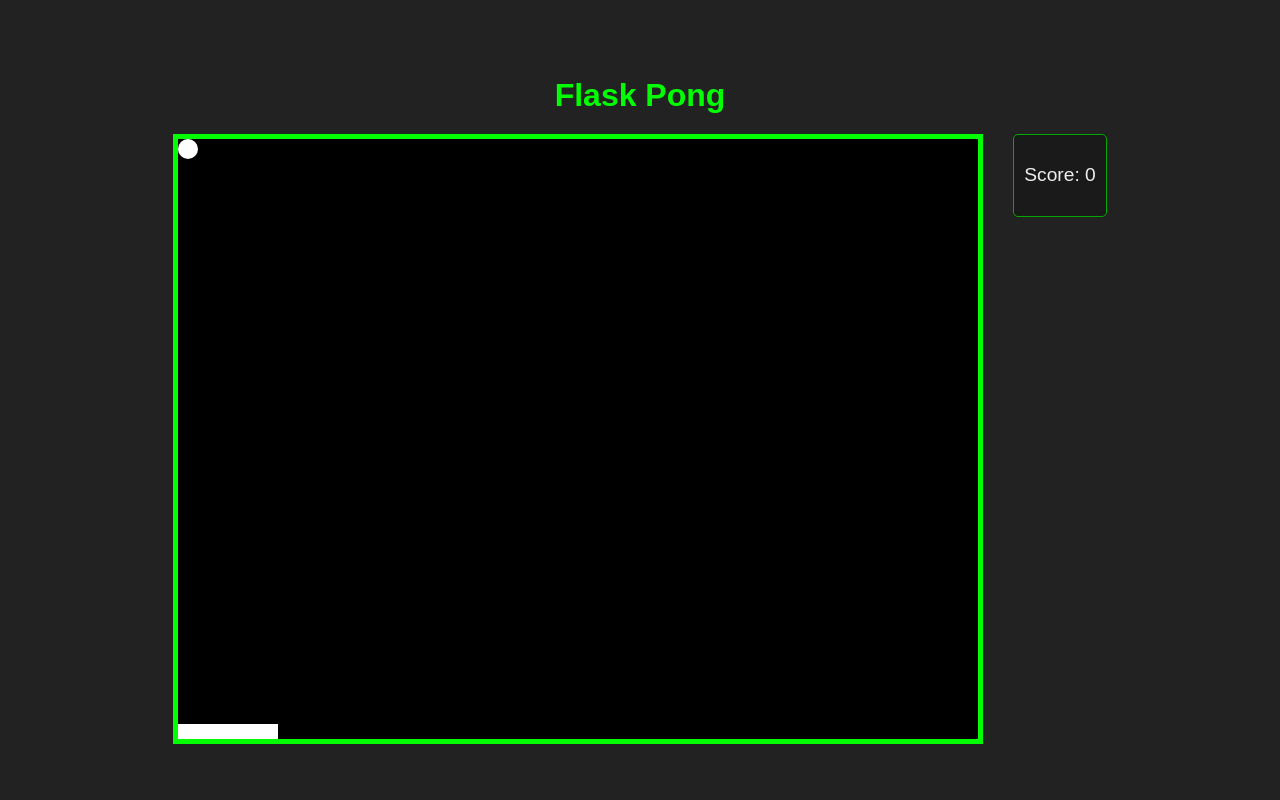
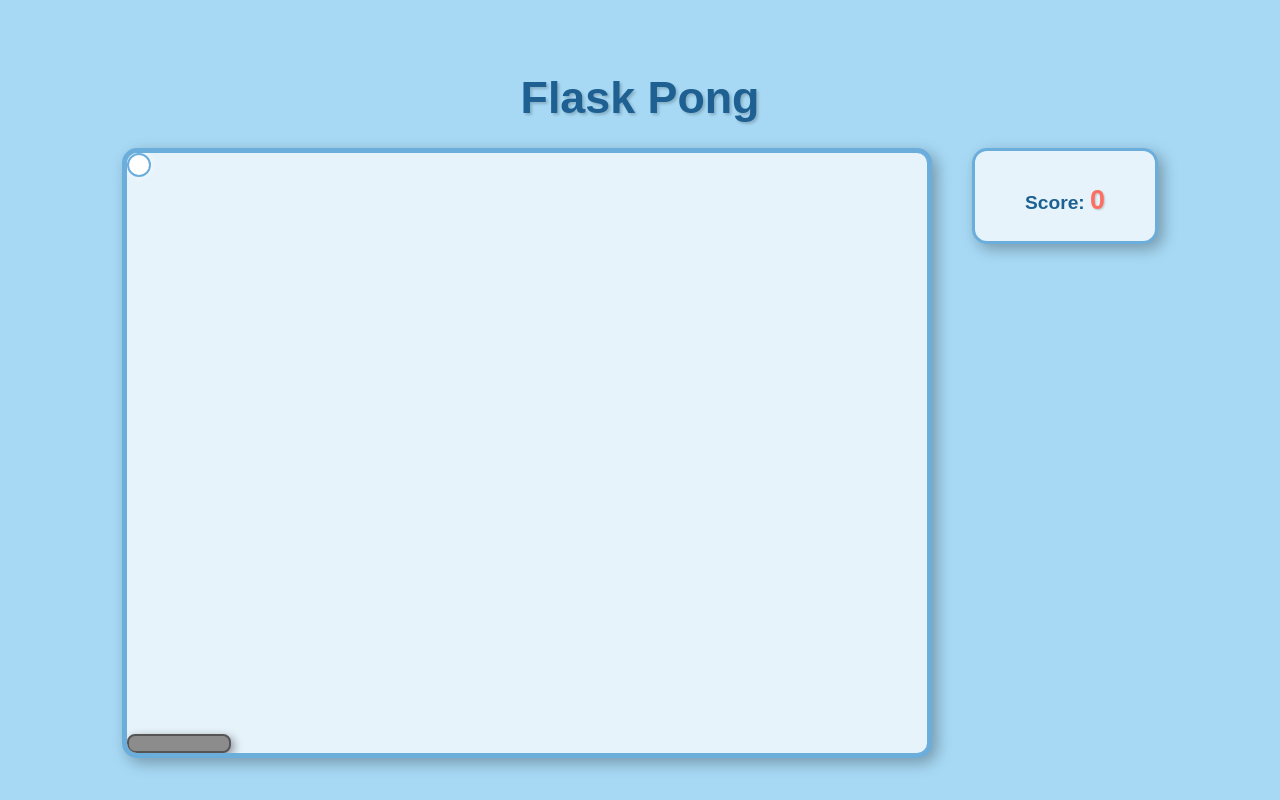
Before and after one commit to Askethemervin/PingPongPythonEksamen, a Flask app: page / in a window 1280 px wide. Run offline with Flask 3, Linux system fonts and the light colour scheme; some libraries are stand-ins or nearby versions.

Commit message:
Layout ændringer, ændret bevægelse af paddle ved long press

```diff
--- a/static/css/style.css
+++ b/static/css/style.css
@@ -1,35 +1,41 @@
 body {
-    font-family: Arial, sans-serif;
+    font-family: 'Arial', sans-serif; /* Standard font, eller vælg en mere retro font */
     display: flex;
     flex-direction: column;
     align-items: center;
     justify-content: center;
     min-height: 100vh;
     width: 100vw;
-    background-color: #222;
-    color: #eee;
+    background-color: #A7D9F5; /* Lysere blå baggrund, inspireret af Bubble Shooter himmel */
+    color: #333; /* Mørk tekst for kontrast */
     margin: 0;
     padding: 0;
     overflow: hidden;
+    /* Tilføj en subtil skygge til hele siden, hvis ønsket */
+    /* box-shadow: inset 0 0 50px rgba(0,0,0,0.1); */
 }
 
 h1 {
-    margin-bottom: 20px;
-    color: #0f0;
+    margin-bottom: 25px; /* Lidt mere plads */
+    color: #1E6091; /* En mørkere, dæmpet blå */
+    text-shadow: 2px 2px 3px rgba(0,0,0,0.2); /* Lidt skygge for dybde */
+    font-size: 2.8em; /* Gør titlen lidt større */
 }
 
 #main-content-wrapper {
     display: flex;
     flex-direction: row;
     align-items: flex-start;
-    gap: 30px;
+    gap: 40px; /* Lidt mere mellemrum mellem spil og info */
 }
 
 #game-container {
-    border: 5px solid #0f0;
-    background-color: #000;
+    border: 5px solid #6BAEDC; /* Mellemblå ramme */
+    background-color: #E6F3FB; /* Meget lys blå/off-white indeni */
     position: relative;
     overflow: hidden;
+    border-radius: 15px; /* Afrundede hjørner til spilbrættet */
+    box-shadow: 5px 5px 15px rgba(0,0,0,0.3); /* Subtil skygge for 3D-effekt */
 }
 
 #game-board {
@@ -42,8 +48,10 @@ h1 {
     position: absolute;
     width: 20px;
     height: 20px;
-    background-color: white;
-    border-radius: 50%;
+    background-color: #FFFFFF; /* Hvid bold */
+    border-radius: 50%; /* Rund bold */
+    border: 2px solid #6BAEDC; /* En lille blå kant rundt om bolden */
+    box-shadow: 0 0 8px rgba(255,255,255,0.7); /* Lidt glød/skygge */
     transition: left 0.016s linear, top 0.016s linear;
 }
 
@@ -51,8 +59,11 @@ h1 {
     position: absolute;
     width: 100px;
     height: 15px;
-    background-color: white;
+    background-color: #8C8C8C; /* Mellemgrå paddle */
     bottom: 0;
+    border-radius: 8px; /* Afrundede hjørner til paddlen */
+    border: 2px solid #555; /* Mørkere grå kant */
+    box-shadow: 3px 3px 10px rgba(0,0,0,0.4); /* Skygge for dybde */
     transition: left 0.016s linear;
 }
 
@@ -61,12 +72,13 @@ h1 {
     top: 50%;
     left: 50%;
     transform: translate(-50%, -50%);
-    color: red;
+    color: #C70039; /* En dybere rød for kontrast på den lyse baggrund */
     font-weight: bold;
-    font-size: 1.5em;
+    font-size: 1.8em; /* Gør teksten lidt større */
     text-align: center;
     width: 100%;
     z-index: 10;
+    text-shadow: 1px 1px 2px rgba(0,0,0,0.3); /* Lidt skygge på teksten */
 }
 
 #game-info {
@@ -77,38 +89,27 @@ h1 {
     flex-direction: column;
     align-items: center;
     justify-content: flex-start;
-    padding: 10px;
-    border: 1px solid #0a0;
-    border-radius: 5px;
-    background-color: #1a1a1a;
+    padding: 15px; /* Lidt mere padding */
+    border: 3px solid #6BAEDC; /* Samme ramme som spilbrættet */
+    border-radius: 15px; /* Afrundede hjørner */
+    background-color: #E6F3FB; /* Samme baggrund som spilbrættet */
+    box-shadow: 5px 5px 15px rgba(0,0,0,0.3); /* Samme skygge */
+    min-width: 150px;
 }
+
+#game-info p {
+    color: #1E6091; /* Mørkere blå tekst for score */
+    margin-bottom: 10px; /* Lidt plads under scoren */
+    font-weight: bold;
+}
+
+#game-info span#score {
+    font-size: 1.4em; /* Gør selve scoretallet større */
+    color: #FF6F61; /* En kontrastfarve for score, f.eks. orange-rød */
+    text-shadow: 1px 1px 2px rgba(0,0,0,0.2);
+}
+
 
 .hidden {
     display: none;
 }
-
-#start-button {
-    padding: 10px 20px;
-    font-size: 1.2em;
-    background-color: #0f0;
-    color: black;
-    border: none;
-    border-radius: 5px;
-    cursor: pointer;
-    margin-top: 15px;
-}
-
-#start-button:hover {
-    background-color: #0a0;
-}
-.brick {
-    position: absolute;
-    background-color: #0ff;
-    border: 2px solid #088;
-    box-sizing: border-box;
-}
-
-.unbreakable {
-    background-color: #888;
-    border: 2px solid #555;
-}
--- a/static/js/game.js
+++ b/static/js/game.js
@@ -1,18 +1,12 @@
 document.addEventListener('DOMContentLoaded', () => {
-    // Forbind til Socket.IO serveren
     const socket = io();
 
-    // Hent DOM-elementer
     const ball = document.getElementById('ball');
     const playerPaddle = document.getElementById('player-paddle');
     const scoreDisplay = document.getElementById('score');
     const gameOverMessage = document.getElementById('game-over-message');
-    // const startButton = document.getElementById('start-button'); // FJERNET
     const gameBoard = document.getElementById('game-board');
 
-    const existingBricks = new Map();
-
-    // Spilkonstanter (match med Python)
     const GAME_WIDTH = 800;
     const GAME_HEIGHT = 600;
     const PADDLE_HEIGHT = 15;
@@ -20,97 +14,90 @@ document.addEventListener('DOMContentLoaded', () => {
     const PADDLE_WIDTH = 100;
     const GAME_LOOP_INTERVAL_MS = 16;
 
-    // Sæt initial størrelse på bolden (passer til BALL_RADIUS)
     ball.style.width = `${BALL_RADIUS * 2}px`;
     ball.style.height = `${BALL_RADIUS * 2}px`;
 
-    // Sæt initial størrelse og position på paddle
     playerPaddle.style.width = `${PADDLE_WIDTH}px`;
     playerPaddle.style.height = `${PADDLE_HEIGHT}px`;
     playerPaddle.style.bottom = '0px';
 
-    // Sæt størrelsen på game-board baseret på Flask variabler
     gameBoard.style.width = `${GAME_WIDTH}px`;
     gameBoard.style.height = `${GAME_HEIGHT}px`;
 
-    // Definer CSS transition styles. Disse vil blive anvendt dynamisk.
     const ballTransitionStyle = `left ${GAME_LOOP_INTERVAL_MS / 1000}s linear, top ${GAME_LOOP_INTERVAL_MS / 1000}s linear`;
     const paddleTransitionStyle = `left ${GAME_LOOP_INTERVAL_MS / 1000}s linear`;
 
-
-    // Lyt efter 'game_state' events fra serveren
     socket.on('game_state', (data) => {
-        // Opdater boldens position
         ball.style.left = `${data.ball_x - (ball.offsetWidth / 2)}px`;
         ball.style.top = `${data.ball_y - (ball.offsetHeight / 2)}px`;
-
-        // Opdater spillerens paddle position
         playerPaddle.style.left = `${data.player_paddle_x}px`;
-
-        // Opdater score
         scoreDisplay.textContent = data.score;
 
-        // Vis/skjul game over besked (nu centreret i spilbrættet)
         if (data.game_over) {
             gameOverMessage.classList.remove('hidden');
         } else {
             gameOverMessage.classList.add('hidden');
         }
 
-        // === STARTKNAP LOGIK ER FJERNET HERFRA ===
-        // Da startknappen er fjernet fra HTML, er denne logik ikke længere nødvendig.
-
-        // Slå transitions fra/til baseret på spillets tilstand for at undgå ujævn animation
         if (data.game_over || !data.ball_moving) {
-            ball.style.transition = 'none'; // Ingen transition når spillet er over eller bolden står stille
+            ball.style.transition = 'none';
             playerPaddle.style.transition = 'none';
         } else {
-            // Aktiver transitions, når spillet er i gang og bolden bevæger sig
             ball.style.transition = ballTransitionStyle;
             playerPaddle.style.transition = paddleTransitionStyle;
         }
-        const brickIds = new Set();
+    });
 
-        data.bricks.forEach((brick, index) => {
-            const id = `brick-${index}`;
-            brickIds.add(id);
+    // === NY KODE FOR BEDRE LONG-PRESS RESPONSIVITET ===
+    let keysPressed = {}; // Objekt til at holde styr på, hvilke taster der er nede
+    let paddleMoveInterval = null; // Til at gemme interval ID'et
 
-        let brickElem = existingBricks.get(id);
-        if (!brickElem) {
-            brickElem = document.createElement('div');
-            brickElem.id = id;
-            brickElem.classList.add('brick');
-            if (!brick.breakable) {
-                brickElem.classList.add('unbreakable');
-            }
-            gameBoard.appendChild(brickElem);
-            existingBricks.set(id, brickElem);
+    document.addEventListener('keydown', (e) => {
+        // Forhindrer browser scrolling ved piletaster
+        if (e.key === 'ArrowLeft' || e.key === 'ArrowRight' || e.key === ' ' || e.key === 'a' || e.key === 'd') {
+            e.preventDefault();
         }
 
-        brickElem.style.left = `${brick.x}px`;
-        brickElem.style.top = `${brick.y}px`;
-        brickElem.style.width = `${brick.width}px`;
-        brickElem.style.height = `${brick.height}px`;
-    });
+        // Tjek om tasten allerede er registreret som nede for at undgå gentagne keydown events fra OS'et
+        if (keysPressed[e.key]) {
+            return; // Tast er allerede nede, ignorer
+        }
+        keysPressed[e.key] = true; // Marker tasten som nede
 
-// Fjern bricks der ikke længere findes
-    for (let [id, elem] of existingBricks.entries()) {
-        if (!brickIds.has(id)) {
-            elem.remove();
-            existingBricks.delete(id);
+        // Start eller genstart spillet med SPACE
+        if (e.key === ' ') {
+            socket.emit('start_game');
         }
-    }
-    });
 
-    // Lyt efter tastetryk for at flytte paddle eller starte spillet
-    document.addEventListener('keydown', (e) => {
+        // Hvis en bevægelsestast er nede, start interval for at sende events
         if (e.key === 'ArrowLeft' || e.key === 'a') {
-            socket.emit('move_paddle', { direction: 'left' });
+            if (!paddleMoveInterval) { // Kun start interval hvis det ikke allerede kører
+                paddleMoveInterval = setInterval(() => {
+                    if (keysPressed['ArrowLeft'] || keysPressed['a']) { // Tjek om tast stadig er nede
+                        socket.emit('move_paddle', { direction: 'left' });
+                    }
+                }, 50); // Send 'move_paddle' event hvert 50ms (kan justeres)
+            }
         } else if (e.key === 'ArrowRight' || e.key === 'd') {
-            socket.emit('move_paddle', { direction: 'right' });
-        } else if (e.key === ' ') { // Spacebar er nu den eneste måde at starte/genstarte på
-            socket.emit('start_game');
+            if (!paddleMoveInterval) { // Kun start interval hvis det ikke allerede kører
+                paddleMoveInterval = setInterval(() => {
+                    if (keysPressed['ArrowRight'] || keysPressed['d']) { // Tjek om tast stadig er nede
+                        socket.emit('move_paddle', { direction: 'right' });
+                    }
+                }, 50); // Send 'move_paddle' event hvert 50ms (kan justeres)
+            }
         }
     });
 
+    document.addEventListener('keyup', (e) => {
+        keysPressed[e.key] = false; // Marker tasten som oppe
+
+        // Hvis ingen bevægelsestaster er nede, stop intervallet
+        if (!(keysPressed['ArrowLeft'] || keysPressed['a'] || keysPressed['ArrowRight'] || keysPressed['d'])) {
+            if (paddleMoveInterval) {
+                clearInterval(paddleMoveInterval);
+                paddleMoveInterval = null;
+            }
+        }
+    });
 });
```
